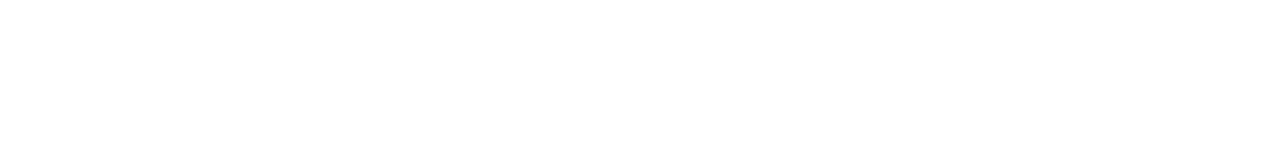
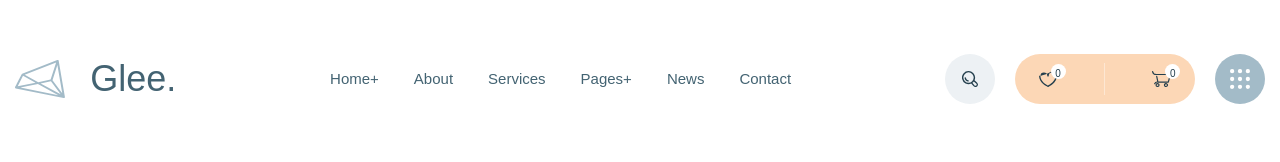
Before and after one commit to k1rk4/Glee, a website: page app/index.html in a window 1280 px wide. Drawn offline with nearby package versions, Linux system fonts and the light colour scheme; files that its build step writes are made by us from their sources.

Commit message:
added header

```diff
--- a/app/index.html
+++ b/app/index.html
@@ -1,14 +1,71 @@
 <!DOCTYPE html>
 <html lang="en">
+
 <head>
   <meta charset="UTF-8">
   <meta http-equiv="X-UA-Compatible" content="IE=edge">
   <meta name="viewport" content="width=device-width, initial-scale=1.0">
-  <title>Document</title>
+  <title>Glee by k1r</title>
   <link rel="stylesheet" href="css/style.min.css">
 </head>
+
 <body>
+  <header class="header">
+    <div class="head-container">
+      <div class="header__inner">
+        <a class="logo" href="#">
+          <img class="logo__img" src="images/logo.svg" alt="logo">
+          <p class="logo__title">Glee.</p>
+        </a>
+        <nav class="menu">
+          <ul class="menu__list">
+            <li class="menu__list-item">
+              <a class="menu__list-link" href="#">Home+</a>
+            </li>
+            <li class="menu__list-item">
+              <a class="menu__list-link" href="#">About</a>
+            </li>
+            <li class="menu__list-item">
+              <a class="menu__list-link" href="#">Services</a>
+            </li>
+            <li class="menu__list-item">
+              <a class="menu__list-link" href="#">Pages+</a>
+            </li>
+            <li class="menu__list-item">
+              <a class="menu__list-link" href="#">News</a>
+            </li>
+            <li class="menu__list-item">
+              <a class="menu__list-link" href="#">Contact</a>
+            </li>
+          </ul>
+        </nav>
+        <div class="user-nav">
+          <a class="user-nav__link--search" href="#">
+            <img class="user-nav__link-img" src="images/icons/search.svg" alt="search icon">
+          </a>
+          <div class="user-nav__oval">
+            <a class="user-nav__link--heart" href="#">
+              <img class="user-nav__link-img" src="images/icons/heart.svg" alt="heart icon">
+              <span class="user-nav__num">0</span>
+            </a>
+            <div class="user-nav__oval-line"></div>
+            <a class="user-nav__link--cart" href="#">
+              <img class="user-nav__link-img" src="images/icons/cart.svg" alt="cart icon">
+              <span class="user-nav__num">0</span>
+            </a>
+          </div>
+          <a class="user-nav__link--more" href="#">
+            <img class="user-nav__link-img" src="images/icons/more.svg" alt="more icon">
+          </a>
+        </div>
+      </div>
+    </div>
+  </header>
+
+
+
 
   <script src="js/main.min.js"></script>
 </body>
+
 </html>
--- a/app/scss/_fonts.scss
+++ b/app/scss/_fonts.scss
@@ -0,0 +1,43 @@
+@font-face {
+  font-family: 'Rubik-Regular',
+  sans-serif;
+  font-weight: 400;
+  font-style: normal;
+  src: local('Rubik-Regular'),
+    url('../fonts/Rubik-Regular.woff2') format('woff2'),
+    url('../fonts/Rubik-Regular.woff') format('woff');
+  font-display: swap;
+}
+
+@font-face {
+  font-family: 'Rubik-Medium',
+  sans-serif;
+  font-weight: 500;
+  font-style: normal;
+  src: local('Rubik-Medium'),
+    url('../fonts/Rubik-Medium.woff2') format('woff2'),
+    url('../fonts/Rubik-Medium.woff') format('woff');
+  font-display: swap;
+}
+
+@font-face {
+  font-family: 'DMSans-Regular',
+  sans-serif;
+  font-weight: 400;
+  font-style: normal;
+  src: local('DMSans-Regular'),
+    url('../fonts/DMSans-Regular.woff2') format('woff2'),
+    url('../fonts/DMSans-Regular.woff') format('woff');
+  font-display: swap;
+}
+
+@font-face {
+  font-family: 'DMSans-Bold',
+  sans-serif;
+  font-weight: 700;
+  font-style: normal;
+  src: local('DMSans-Bold'),
+    url('../fonts/DMSans-Bold.woff2') format('woff2'),
+    url('../fonts/DMSans-Bold.woff') format('woff');
+  font-display: swap;
+}
--- a/app/scss/_global.scss
+++ b/app/scss/_global.scss
@@ -1,3 +1,15 @@
 body{
 
 }
+
+.head-container{
+  max-width: 1800px;
+  margin: 0 auto;
+  padding: 0 15px;
+}
+
+.container {
+  max-width: 1200px;
+  margin: 0 auto;
+  padding: 0 15px;
+}
--- a/app/scss/_vars.scss
+++ b/app/scss/_vars.scss
@@ -0,0 +1,27 @@
+$head: #436372;
+$title: #191919;
+$accent: #243f4d;
+
+%Rubik-400 {
+  font-family: 'Rubik-Regular',
+    sans-serif;
+  font-weight: 400;
+}
+
+%Rubik-500 {
+  font-family: 'Rubik-Medium',
+    sans-serif;
+  font-weight: 500;
+}
+
+%DMSans-400 {
+  font-family: 'DMSans-Regular',
+    sans-serif;
+  font-weight: 400;
+}
+
+%DMSans-700 {
+  font-family: 'DMSans-Bold',
+    sans-serif;
+  font-weight: 700;
+}
--- a/app/scss/style.scss
+++ b/app/scss/style.scss
@@ -3,8 +3,104 @@
 @import 'reset';
 @import 'global';
 
+.header{
+  padding: 50px 0;
+  &__inner{
+    display: flex;
+    justify-content: space-between;
+    align-items: center;
+  }
+}
 
+.logo{
+  display: flex;
+  align-items: center;
+  &__img{
+    margin-right: 25px;
+  }
+  &__title{
+    color: $head;
+    font-size: 36px;
+    line-height: 58px;
+    @extend %Rubik-500;
+  }
+}
 
+.menu{
+  &__list{
+    display: flex;
+  }
+   &__list-item+.menu__list-item {
+     margin-left: 35px;
+   }
+   &__list-link{
+     color: $head;
+     font-size: 15px;
+     line-height: 12px;
+     @extend %Rubik-500;
+   }
+}
+
+.user-nav {
+  display: flex;
+  &__oval{
+    display: flex;
+    justify-content: space-around;
+    align-items: center;
+    width: 180px;
+    height: 50px;
+    border-radius: 50px;
+    background-color: #fcd7b6;
+    margin-right: 20px;
+    &-line{
+      width: 1px;
+      height: 32px;
+      background-color: #fde7d3;
+    }
+  }
+  &__num {
+    position: absolute;
+    width: 15px;
+    height: 15px;
+    border-radius: 50%;
+    background-color: #fff;
+    top: -7px;
+    right: -9px;
+    font-size: 10px;
+    line-height: 19px;
+    color: $accent;
+    text-align: center;
+    @extend %DMSans-400;
+  }
+  &__link {
+    position: relative;
+    &--search{
+      display: flex;
+      justify-content: center;
+      align-items: center;
+      width: 50px;
+      height: 50px;
+      border-radius: 50%;
+      background-color: #edf1f4;
+      margin-right: 20px;
+    }
+    &--more{
+      display: flex;
+      justify-content: center;
+      align-items: center;
+      width: 50px;
+      height: 50px;
+      border-radius: 50%;
+      background-color: #a3bbc8;
+    }
+    &--heart{
+      position: relative;
+    }
+    &--cart {
+      position: relative;
+    }
+  }
+}
 
 
 
```
Also changed, not shown: app/images/icons/cart.svg (added), app/images/icons/heart.svg (added), app/images/icons/more.svg (added), app/images/icons/search.svg (added).
